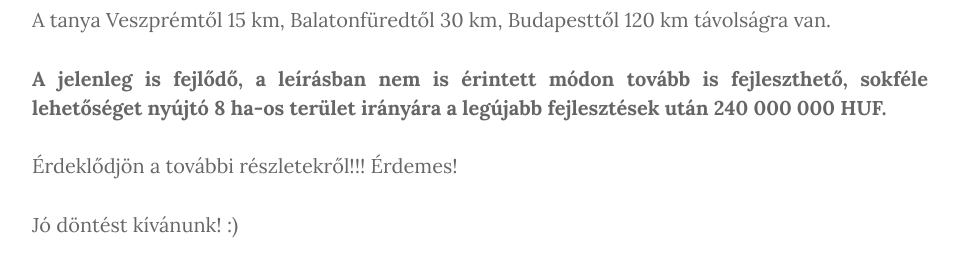
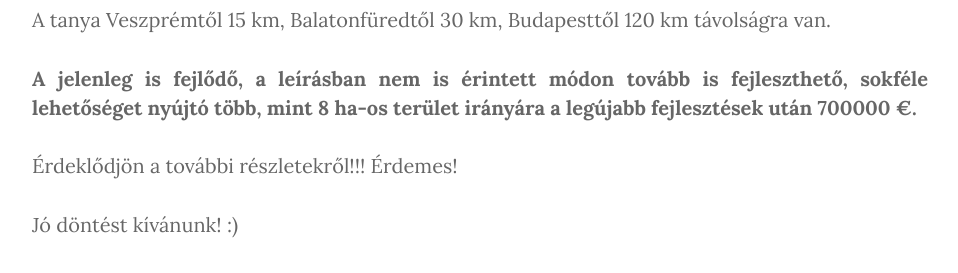
Before and after one commit to darabos/megingat, a Jekyll site: the page built from elado/malom/index.md, in a window 1280 px wide and 900 px high, scrolled down 7995 px, cut to the strip 194-467 px from the top of the window. Shown: the whole strip, without its empty margins (160-1118 px from the left). Built offline with Jekyll 4.4.1, drawn with Linux system fonts in a browser that asks for light colours; nearby versions of some CDN libraries; some of the changed text lies outside the part shown.

Commit message:
Átírtam az árat
Átírtam az árat.

```diff
--- a/elado/malom/index.md
+++ b/elado/malom/index.md
@@ -7,7 +7,7 @@
 
 {% include fold.html %}
 
-## Irányára: 240000000 HUF
+## Irányára: 700000 €
 
 Izgalmas, különleges, összesen kb. 8 ha-os ingatlant ölel a Bakonyban eredő bő vizű Séd patak két ága, Balatonfüredtől mindössze 30 km-re!
 
@@ -42,7 +42,7 @@
 
 A tanya Veszprémtől 15 km, Balatonfüredtől 30 km, Budapesttől 120 km távolságra van.
 
-**A jelenleg is fejlődő, a leírásban nem is érintett módon tovább is fejleszthető, sokféle lehetőséget nyújtó 8 ha-os terület irányára a legújabb fejlesztések után 240 000 000 HUF.**
+**A jelenleg is fejlődő, a leírásban nem is érintett módon tovább is fejleszthető, sokféle lehetőséget nyújtó több, mint 8 ha-os terület irányára a legújabb fejlesztések után 700000 €.**
 
 Érdeklődjön a további részletekről!!! Érdemes!
 
```
